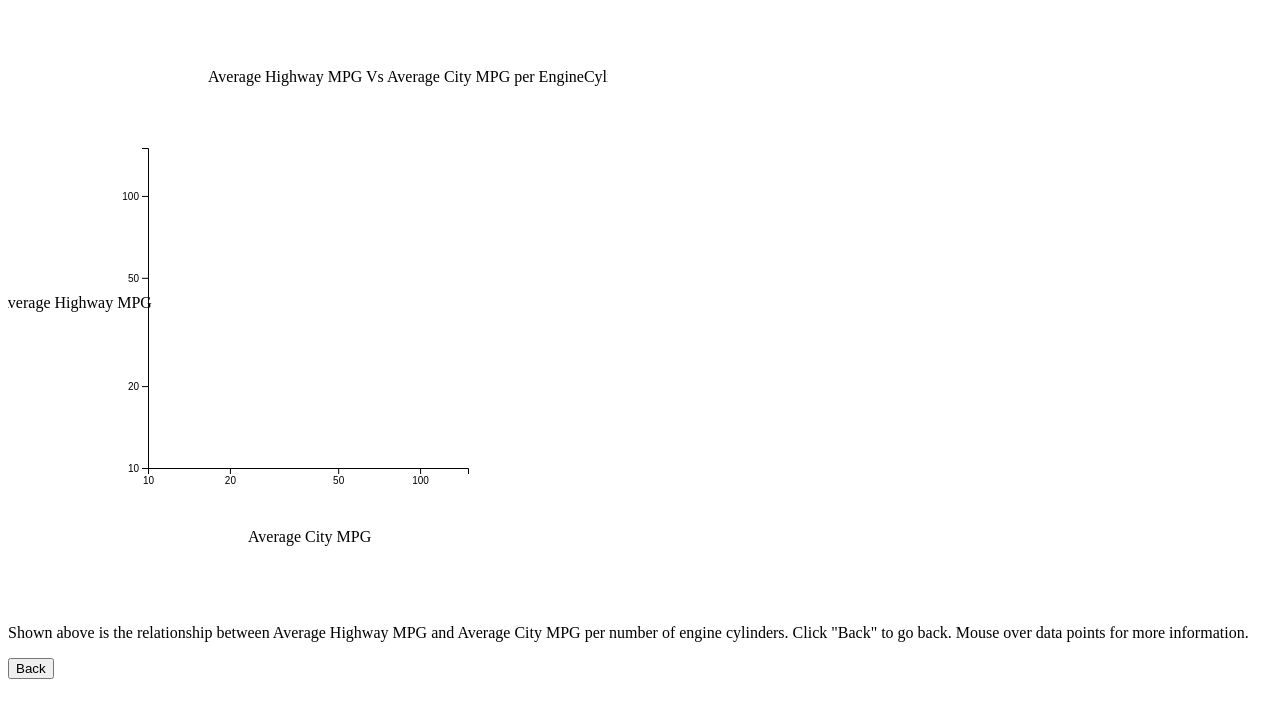
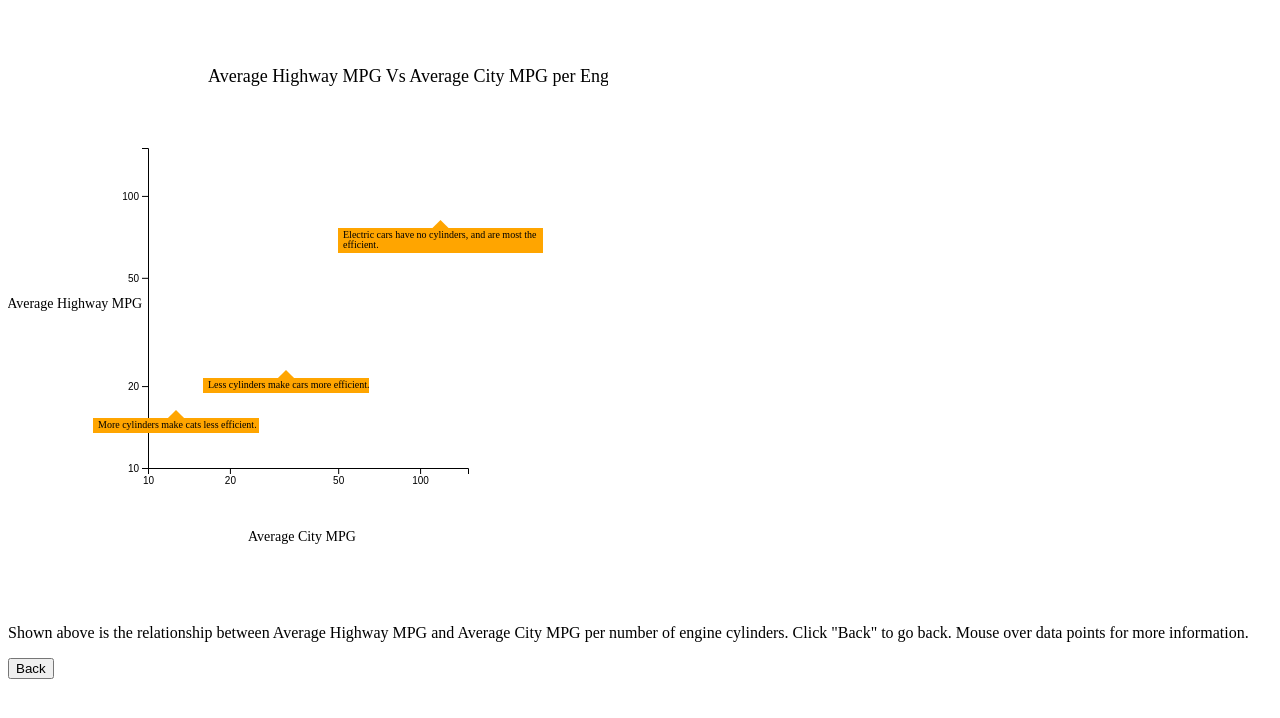
Before and after one commit to TomTJarosz/TomTJarosz.github.io, a plain HTML site: page CollectOnNumCyls.html in a window 1280 px wide. Drawn offline with nearby package versions, Linux system fonts and the light colour scheme; no server answers.

Commit message:
template5

```diff
--- /dev/null
+++ b/AnnTemplate.js
@@ -0,0 +1,15 @@
+function addAnn(x, y, message) {
+  var margin = 50;
+  var svg = d3.selectAll("svg");
+  var mlen = message.length;
+  var maxW = 50;
+  var g = svg.append("g").attr("transform", "translate(" + margin.toString() + "," + margin.toString() + ")");
+  var widthMultiplier = 3.9;
+  var boxWidth = 10 +(mlen > maxW ? maxW * widthMultiplier : mlen * widthMultiplier);
+  g.append("rect").attr("x",x + (boxWidth/2)).attr("y",y-8).attr("width", 16).attr("height", 16).attr("transform", "rotate(45,"+(x + (boxWidth/2)).toString()+","+(y-8).toString()+")").style("fill", "orange");
+
+  g.append("rect").attr("x",x).attr("y",y).attr("width", boxWidth).attr("height", 5 + Math.ceil (mlen/maxW) * 10).style("fill", "orange");
+  for (i=1; i<= Math.ceil (mlen/maxW); i++) {
+    g.append("text").attr("x", 5 + x).attr("y", y + (10*i)).style("fill", "black").text(message.substring(maxW*(i-1), maxW*i)).style("font-size", "10px");
+  }
+}
--- a/CollectOnNumCyls.html
+++ b/CollectOnNumCyls.html
@@ -1,8 +1,9 @@
 <html>
 <script src='https://d3js.org/d3.v5.min.js'></script>
 <script type="text/javascript" src="SceneTemplate.js"></script>
+<script type="text/javascript" src="AnnTemplate.js"></script>
 <style> circle {fill: lightblue; stroke: black;} </style>
-<body onload="graphData('https://flunky.github.io/cars2017.csv', [], 'Average Highway MPG Vs Average City MPG', collectOn='EngineCylinders')">
+<body onload="graphData('https://flunky.github.io/cars2017.csv', [], 'Average Highway MPG Vs Average City MPG', collectOn='EngineCylinders'); addAnn(35, 360, 'More cylinders make cats less efficient.'); addAnn(145, 320, 'Less cylinders make cars more efficient.'); addAnn(280, 170, 'Electric cars have no cylinders, and are most the efficient.')">
 <svg width=300 height=300>
 </svg>
 <p>Shown above is the relationship between Average Highway MPG and Average City MPG per number of engine cylinders. Click "Back" to go back. Mouse over data points for more information.</p>
--- a/SceneTemplate.js
+++ b/SceneTemplate.js
@@ -1,9 +1,9 @@
 
-  function graphData(dataSource, filters, title, collectOn="", lowRange=10, highRange=150, size=600, margin=140, fontSize="16px") {
+  function graphData(dataSource, filters, title, collectOn="", lowRange=10, highRange=150, size=600, margin=140, fontSize="14px") {
     var graphSize = size - 2 * margin;
     var svg = d3.selectAll("svg").attr("width", size).attr("height", size);
     title = collectOn == ""? title: title + " per " + collectOn;
-    svg.append("text").attr("x", size / 3).attr("y", margin / 2).style("font-size", fontSize).text(title).attr("alignment-baseline", "middle");
+    svg.append("text").attr("x", size / 3).attr("y", margin / 2).style("font-size", "18px").text(title).attr("alignment-baseline", "middle");
     svg.append("text").attr("x", margin / 2.1).attr("y", size / 2).attr("transform", "rotate(0)").style("font-size", fontSize).text("Average Highway MPG").style("text-anchor", "middle")
     svg.append("text").attr("x",  size / 2.5).attr("y", size - margin / 2).style("font-size", fontSize).text("Average City MPG").attr("alignment-baseline", "middle");
     var g = svg.append("g").attr("transform", "translate(" + margin.toString() + "," + margin.toString() + ")");
```
Also changed, not shown: CollectOnFuel.html (+2 -1 lines), CollectOnMake.html (+2 -1 lines).
